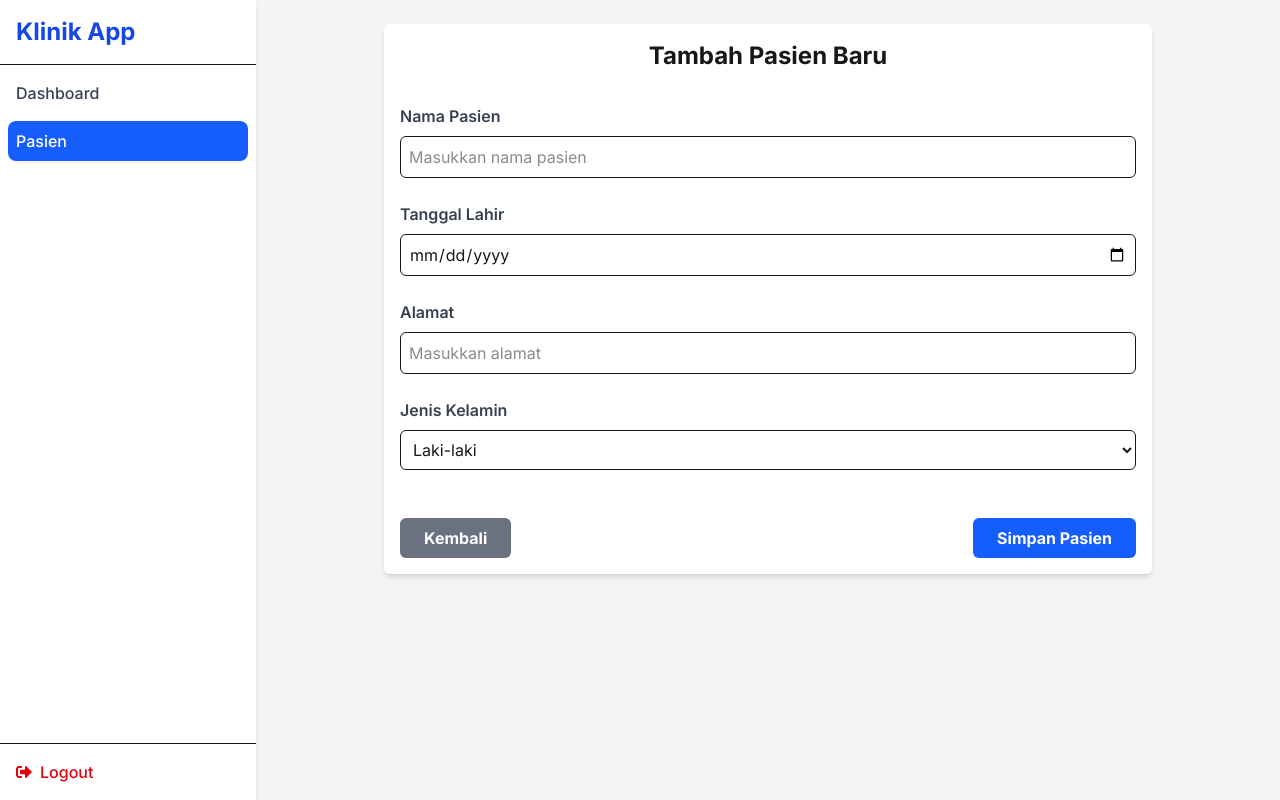
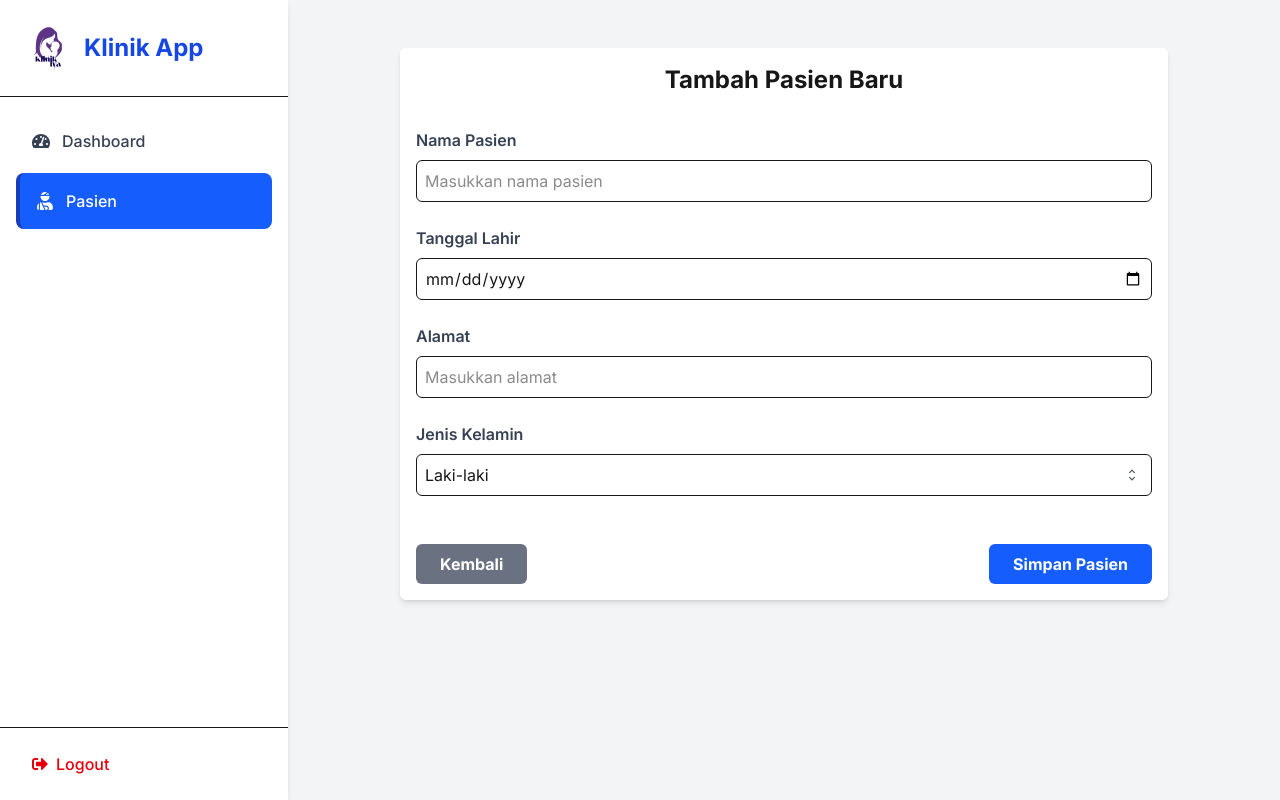
Before and after one commit to saylendrayasin/klinik_app, a Next.js app: page /dashboard/patients/new in a window 1280 px wide. Built offline with nearby package versions, Linux system fonts and the light colour scheme.

Commit message:
update: - adjust manifest.json for pwa - adjust next config - adjust style and functionality for all page and components - adjust dashboard

```diff
--- a/src/app/dashboard/layout.js
+++ b/src/app/dashboard/layout.js
@@ -1,67 +1,167 @@
 "use client";
 
-import { useState } from "react";
+import { useState, useRef, useEffect } from "react";
 import { usePathname } from "next/navigation";
 import Link from "next/link";
-import { FaBars, FaTimes, FaSignOutAlt } from "react-icons/fa";
+import {
+  FaBars,
+  FaTimes,
+  FaSignOutAlt,
+  FaTachometerAlt,
+  FaUserInjured,
+} from "react-icons/fa";
 import { useAuth } from "@/lib/auth";
+import { motion, AnimatePresence } from "framer-motion";
 
 export default function DashboardLayout({ children }) {
   const pathname = usePathname();
   const [sidebarOpen, setSidebarOpen] = useState(false);
   const { signOut } = useAuth();
+  const sidebarRef = useRef(null);
 
   const navItems = [
-    { href: "/dashboard", label: "Dashboard" },
-    { href: "/dashboard/patients", label: "Pasien" },
+    { href: "/dashboard", label: "Dashboard", icon: <FaTachometerAlt /> },
+    { href: "/dashboard/patients", label: "Pasien", icon: <FaUserInjured /> },
   ];
 
+  useEffect(() => {
+    const handleClickOutside = (event) => {
+      if (
+        sidebarOpen &&
+        sidebarRef.current &&
+        !sidebarRef.current.contains(event.target)
+      ) {
+        setSidebarOpen(false);
+      }
+    };
+
+    document.addEventListener("mousedown", handleClickOutside);
+    return () => {
+      document.removeEventListener("mousedown", handleClickOutside);
+    };
+  }, [sidebarOpen]);
+
   return (
-    <div className="flex h-screen overflow-hidden">
-      {/* Sidebar */}
-      <aside
-        className={`fixed inset-y-0 left-0 z-50 w-64 bg-white shadow-md transform ${
-          sidebarOpen ? "translate-x-0" : "-translate-x-full"
-        } transition-transform duration-200 ease-in-out sm:translate-x-0 sm:static sm:inset-0 flex flex-col`}
+    <div className="flex h-screen overflow-hidden relative">
+      {/* Overlay (Mobile) */}
+      <AnimatePresence>
+        {sidebarOpen && (
+          <motion.div
+            key="overlay"
+            initial={{ opacity: 0 }}
+            animate={{ opacity: 0.3 }}
+            exit={{ opacity: 0 }}
+            className="fixed inset-0 bg-black z-40 sm:hidden"
+          />
+        )}
+      </AnimatePresence>
+
+      {/* Sidebar (Mobile) */}
+      <AnimatePresence>
+        {sidebarOpen && (
+          <motion.aside
+            key="sidebar-mobile"
+            ref={sidebarRef}
+            initial={{ x: "-100%" }}
+            animate={{ x: 0 }}
+            exit={{ x: "-100%" }}
+            transition={{ duration: 0.2, ease: "easeInOut" }}
+            className="fixed inset-y-0 left-0 z-50 w-72 bg-white shadow-md flex flex-col sm:hidden"
           >
-        {/* Sidebar Header */}
-        <div className="flex items-center justify-between p-4 border-b">
-          <h1 className="text-2xl font-bold text-blue-700">Klinik App</h1>
+            <div className="flex items-center gap-3 px-4 py-6 border-b">
+              <img
+                src="/icons/icon-192x192.png"
+                alt="Logo Klinik"
+                className="w-10 h-10 object-contain"
+              />
+              <h1 className="text-xl font-bold text-blue-700">Klinik App</h1>
               <button
                 onClick={() => setSidebarOpen(false)}
-            className="sm:hidden focus:outline-none"
+                className="ml-auto focus:outline-none"
               >
-            <FaTimes size={24} className="text-gray-600" />
+                <FaTimes size={20} className="text-gray-500" />
               </button>
             </div>
 
-        {/* Sidebar Menu */}
-        <nav className="flex-1 flex flex-col p-2 space-y-2">
-          {navItems.map((item) => (
+            <nav className="flex-1 flex flex-col gap-1 px-2 py-4">
+              {navItems.map((item) => {
+                const isActive =
+                  (item.href === "/dashboard" && pathname === "/dashboard") ||
+                  (item.href !== "/dashboard" &&
+                    pathname.startsWith(item.href));
+
+                return (
                   <Link
                     key={item.href}
                     href={item.href}
-              className={`block px-2 py-2 rounded-lg font-medium transition-colors ${
-                (item.href === "/dashboard" && pathname === "/dashboard") ||
-                (item.href !== "/dashboard" && pathname.startsWith(item.href))
-                  ? "bg-blue-600 text-white"
+                    className={`flex items-center gap-3 px-4 py-2 rounded-lg font-medium transition-all duration-200 ease-in-out ${
+                      isActive
+                        ? "bg-blue-600 text-white border-l-4 border-blue-800"
                         : "text-gray-700 hover:bg-gray-100 hover:text-blue-600"
                     }`}
                     onClick={() => setSidebarOpen(false)}
                   >
-              {item.label}
+                    <span className="text-lg">{item.icon}</span>
+                    <span className="truncate">{item.label}</span>
                   </Link>
-          ))}
+                );
+              })}
             </nav>
 
-        {/* Sidebar Logout */}
-        <div className="p-2 border-t">
+            <div className="px-4 py-4 border-t">
               <button
                 onClick={() => {
                   setSidebarOpen(false);
                   signOut();
                 }}
-            className="flex items-center gap-2 w-full px-2 py-2 rounded-lg font-medium text-red-600 hover:bg-gray-100 transition-colors"
+                className="flex items-center gap-2 w-full px-4 py-2 rounded-lg font-medium text-red-600 hover:bg-gray-100 transition"
+              >
+                <FaSignOutAlt />
+                <span>Logout</span>
+              </button>
+            </div>
+          </motion.aside>
+        )}
+      </AnimatePresence>
+
+      {/* Sidebar (Desktop) */}
+      <aside className="hidden sm:flex sm:flex-col w-72 bg-white shadow-md fixed inset-y-0 left-0 z-50">
+        <div className="flex items-center gap-3 px-6 py-6 border-b">
+          <img
+            src="/icons/icon-192x192.png"
+            alt="Logo Klinik"
+            className="w-12 h-12 object-contain"
+          />
+          <h1 className="text-2xl font-bold text-blue-700">Klinik App</h1>
+        </div>
+
+        <nav className="flex-1 flex flex-col gap-1 px-4 py-4">
+          {navItems.map((item) => {
+            const isActive =
+              (item.href === "/dashboard" && pathname === "/dashboard") ||
+              (item.href !== "/dashboard" && pathname.startsWith(item.href));
+
+            return (
+              <Link
+                key={item.href}
+                href={item.href}
+                className={`flex items-center gap-3 p-4 rounded-lg font-medium transition-all duration-200 ease-in-out ${
+                  isActive
+                    ? "bg-blue-600 text-white border-l-4 border-blue-800"
+                    : "text-gray-700 hover:bg-gray-100 hover:text-blue-600"
+                }`}
+              >
+                <span className="text-lg">{item.icon}</span>
+                <span className="truncate">{item.label}</span>
+              </Link>
+            );
+          })}
+        </nav>
+
+        <div className="px-4 py-4 border-t">
+          <button
+            onClick={signOut}
+            className="flex items-center gap-2 w-full px-4 py-2 rounded-lg font-medium text-red-600 hover:bg-gray-100 transition"
           >
             <FaSignOutAlt />
             <span>Logout</span>
@@ -70,8 +170,7 @@ export default function DashboardLayout({ children }) {
       </aside>
 
       {/* Main Content */}
-      <div className="flex-1 flex flex-col overflow-hidden">
-        {/* Topbar (Mobile Only) */}
+      <div className="flex-1 flex flex-col overflow-hidden sm:ml-72">
         <header className="flex items-center justify-between bg-white shadow px-4 py-3 sm:hidden">
           <button onClick={() => setSidebarOpen(true)}>
             <FaBars size={24} className="text-gray-600" />
@@ -83,8 +182,6 @@ export default function DashboardLayout({ children }) {
                 (item.href !== "/dashboard" && pathname.startsWith(item.href))
             )?.label || "Dashboard"}
           </h1>
-
-          {/* Logout Button Mobile */}
           <button
             onClick={signOut}
             className="text-red-600 font-bold text-sm flex items-center gap-1"
@@ -94,7 +191,6 @@ export default function DashboardLayout({ children }) {
           </button>
         </header>
 
-        {/* Scrollable Main Area */}
         <main className="flex-1 overflow-y-auto bg-gray-100 p-6">
           {children}
         </main>
--- a/src/app/dashboard/patients/new/page.js
+++ b/src/app/dashboard/patients/new/page.js
@@ -2,7 +2,7 @@ import PatientForm from "@/components/PatientForm";
 
 export default function DashboardNewPatientPage() {
   return (
-    <div className="">
+    <div className="sm:p-6">
       <PatientForm />
     </div>
   );
--- a/src/app/layout.js
+++ b/src/app/layout.js
@@ -1,36 +1,45 @@
 import "./globals.css";
+import { Inter } from "next/font/google";
 import { Toaster } from "react-hot-toast";
-import { Inter } from "next/font/google";
 
 const inter = Inter({ subsets: ["latin"] });
 
+// metadata normal masih bisa di sini
 export const metadata = {
   title: "Klinik App",
   description: "Aplikasi Klinik",
-  generator: "Next.js",
   manifest: "/manifest.json",
-  keywords: ["klinik", "pwa", "nextjs"],
-  themeColor: [
-    { media: "(prefers-color-scheme: dark)", color: "#000000" },
-    { media: "(prefers-color-scheme: light)", color: "#ffffff" },
+  icons: [
+    { rel: "icon", url: "/icons/icon-192x192.png" },
+    { rel: "apple-touch-icon", url: "/icons/icon-192x192.png" },
   ],
-  authors: [
-    {
-      name: "Saylendra Yasin",
-    },
-  ],
-  viewport:
-    "minimum-scale=1, initial-scale=1, width=device-width, shrink-to-fit=no, viewport-fit=cover",
-  icons: [
-    { rel: "apple-touch-icon", url: "/icons/icon-192x192.png" },
-    { rel: "icon", url: "/icons/icon-192x192.png" },
-  ],
+  authors: [{ name: "Saylendra Yasin" }],
 };
+
+export function generateViewport() {
+  return {
+    width: "device-width",
+    initialScale: 1,
+    minimumScale: 1,
+    viewportFit: "cover",
+  };
+}
 
 export default function RootLayout({ children }) {
   return (
     <html lang="en">
-      <head />
+      <head>
+        <meta
+          name="theme-color"
+          content="#ffffff"
+          media="(prefers-color-scheme: light)"
+        />
+        <meta
+          name="theme-color"
+          content="#000000"
+          media="(prefers-color-scheme: dark)"
+        />
+      </head>
       <body className={inter.className}>
         {children}
         <Toaster position="top-center" reverseOrder={false} />
--- a/src/app/login/page.js
+++ b/src/app/login/page.js
@@ -2,13 +2,14 @@
 
 import { useAuth } from "@/lib/auth";
 import { useState } from "react";
-import { FaSpinner } from "react-icons/fa";
+import { FaSpinner, FaUser, FaLock, FaEye, FaEyeSlash } from "react-icons/fa";
 
 export default function LoginPage() {
   const { signIn } = useAuth();
   const [form, setForm] = useState({ username: "", password: "" });
   const [rememberMe, setRememberMe] = useState(false);
   const [loading, setLoading] = useState(false);
+  const [showPassword, setShowPassword] = useState(false);
 
   const handleChange = (e) => {
     setForm({ ...form, [e.target.name]: e.target.value });
@@ -25,44 +26,75 @@ export default function LoginPage() {
   };
 
   return (
-    <div className="min-h-screen flex items-center justify-center p-6 bg-gradient-to-br from-blue-100 to-white">
+    <div className="min-h-screen flex items-center justify-center p-4 sm:p-6 bg-gradient-to-br from-blue-100 to-white">
       <form
         onSubmit={handleSubmit}
-        className="max-w-md w-full bg-white p-8 rounded-lg shadow-lg space-y-6"
+        className="w-full max-w-sm bg-white p-6 sm:p-8 rounded-lg shadow-lg space-y-6"
       >
-        <h1 className="text-3xl font-bold text-center text-blue-700 mb-6">
-          Login Admin
+        {/* 🏥 Logo Klinik */}
+        <div className="flex justify-center">
+          <img
+            src="/icons/icon-192x192.png"
+            alt="Logo Klinik"
+            className="w-40 h-40 object-contain "
+          />
+        </div>
+
+        {/* ✨ Welcome Title */}
+        <h1 className="text-2xl sm:text-3xl font-bold text-center text-blue-700">
+          Selamat Datang
         </h1>
+        <p className="text-center text-gray-500 text-sm">
+          Silakan masuk ke akun admin Anda.
+        </p>
 
+        {/* Username */}
         <div className="flex flex-col gap-2">
           <label htmlFor="username" className="text-gray-700 font-semibold">
             Username
           </label>
+          <div className="relative">
+            <span className="absolute inset-y-0 left-0 flex items-center pl-3 text-gray-500">
+              <FaUser />
+            </span>
             <input
               id="username"
               name="username"
               value={form.username}
               onChange={handleChange}
               placeholder="Masukkan username"
-            className="p-3 border rounded-md focus:outline-none focus:ring-2 focus:ring-blue-400"
+              className="w-full pl-10 pr-3 py-3 border rounded-md focus:outline-none focus:ring-2 focus:ring-blue-400"
               required
             />
           </div>
+        </div>
 
+        {/* Password with toggle */}
         <div className="flex flex-col gap-2">
           <label htmlFor="password" className="text-gray-700 font-semibold">
             Password
           </label>
+          <div className="relative">
+            <span className="absolute inset-y-0 left-0 flex items-center pl-3 text-gray-500">
+              <FaLock />
+            </span>
             <input
               id="password"
               name="password"
-            type="password"
+              type={showPassword ? "text" : "password"}
               value={form.password}
               onChange={handleChange}
               placeholder="Masukkan password"
-            className="p-3 border rounded-md focus:outline-none focus:ring-2 focus:ring-blue-400"
+              className="w-full pl-10 pr-10 py-3 border rounded-md focus:outline-none focus:ring-2 focus:ring-blue-400"
               required
             />
+            <span
+              className="absolute inset-y-0 right-0 flex items-center pr-3 text-gray-500 cursor-pointer"
+              onClick={() => setShowPassword((prev) => !prev)}
+            >
+              {showPassword ? <FaEyeSlash /> : <FaEye />}
+            </span>
+          </div>
         </div>
 
         {/* Remember Me */}
@@ -75,11 +107,11 @@ export default function LoginPage() {
             className="w-4 h-4 text-blue-600 focus:ring-blue-500 border-gray-300 rounded"
           />
           <label htmlFor="rememberMe" className="text-gray-600 text-sm">
-            Remember Me
+            Ingat Saya
           </label>
         </div>
 
-        {/* Submit Button */}
+        {/* Submit */}
         <button
           type="submit"
           disabled={loading}
--- a/src/components/PatientForm.js
+++ b/src/components/PatientForm.js
@@ -72,8 +72,8 @@ export default function PatientForm() {
             type="date"
             value={form.dateOfBirth}
             onChange={handleChange}
+            required
             className="p-2 border w-full rounded-md focus:outline-none focus:ring-2 focus:ring-blue-400"
-            required
           />
         </div>
 
@@ -97,16 +97,34 @@ export default function PatientForm() {
           <label htmlFor="gender" className="font-semibold text-gray-700 mb-2">
             Jenis Kelamin
           </label>
+          <div className="relative">
             <select
               id="gender"
               name="gender"
               value={form.gender}
               onChange={handleChange}
-            className="p-2 border rounded-md focus:outline-none focus:ring-2 focus:ring-blue-400"
+              className="appearance-none p-2 border rounded-md w-full focus:outline-none focus:ring-2 focus:ring-blue-400 pr-10"
             >
               <option value="Male">Laki-laki</option>
               <option value="Female">Perempuan</option>
             </select>
+            <div className="pointer-events-none absolute inset-y-0 right-0 flex items-center pr-3">
+              <svg
+                className="h-4 w-4 text-gray-600"
+                xmlns="http://www.w3.org/2000/svg"
+                fill="none"
+                viewBox="0 0 20 20"
+                stroke="currentColor"
+              >
+                <path
+                  d="M7 7l3-3 3 3m0 6l-3 3-3-3"
+                  strokeWidth="1.5"
+                  strokeLinecap="round"
+                  strokeLinejoin="round"
+                />
+              </svg>
+            </div>
+          </div>
         </div>
 
         {/* Tombol Aksi */}
```
Also changed, not shown: next.config.mjs (+25 -18 lines), src/app/dashboard/patients/[id]/page.js (+19 -1 lines), src/app/dashboard/patients/page.js (+65 -6 lines), public/manifest.json. Lines whose indentation alone changed are shown as unchanged.
